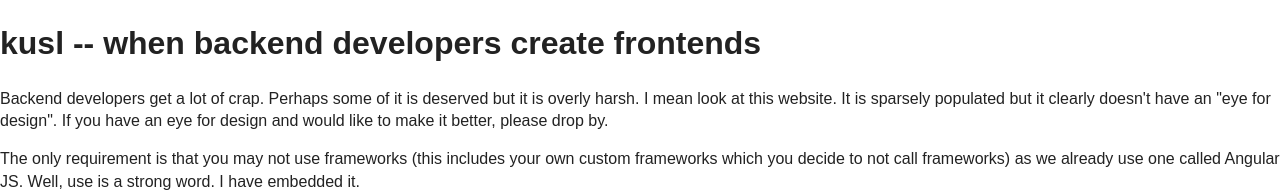
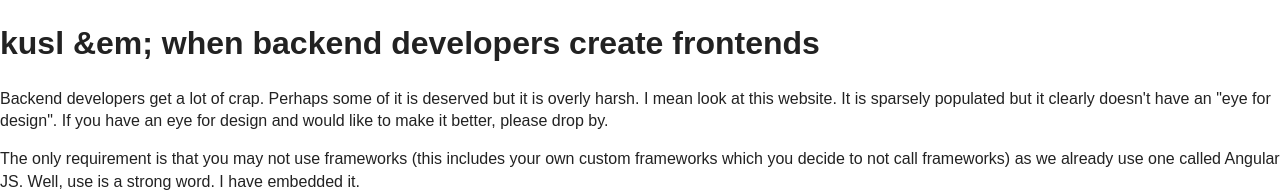
Before and after one commit to kusl/kusl.github.io, a plain HTML site: page index.html in a window 1280 px wide. Shown: the top 192 px of the page. Drawn offline with nearby package versions, Linux system fonts and the light colour scheme.

Commit message:
replace -- with em dash

```diff
--- a/index.html
+++ b/index.html
@@ -22,7 +22,7 @@
         <![endif]-->
 
         <div>
-            <h1>kusl -- when backend developers create frontends</h1>
+            <h1>kusl &em; when backend developers create frontends</h1>
             <p>
                 Backend developers get a lot of crap. Perhaps some of it is deserved but it is overly harsh. I mean look at this website. It is sparsely populated but it clearly doesn't have an "eye for design". If you have an eye for design and would like to make it better, please drop by.
             </p>
```
